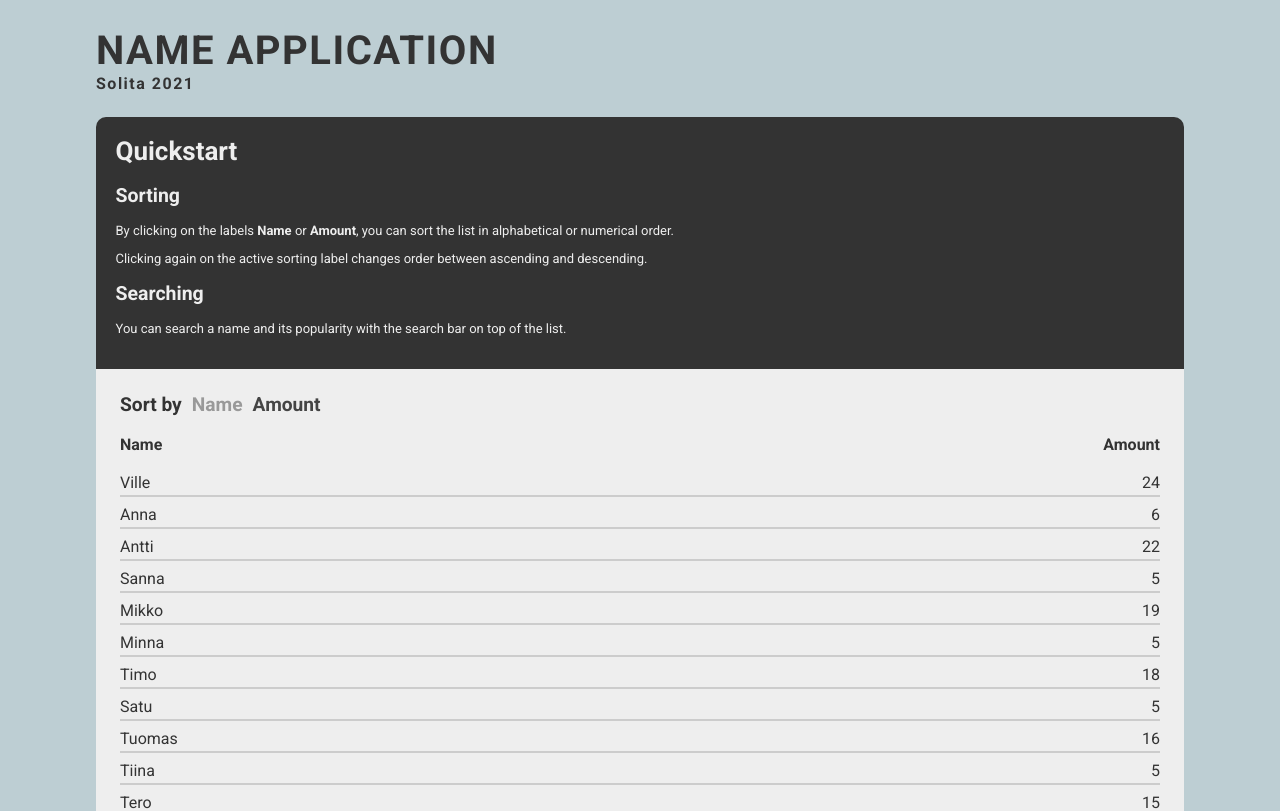
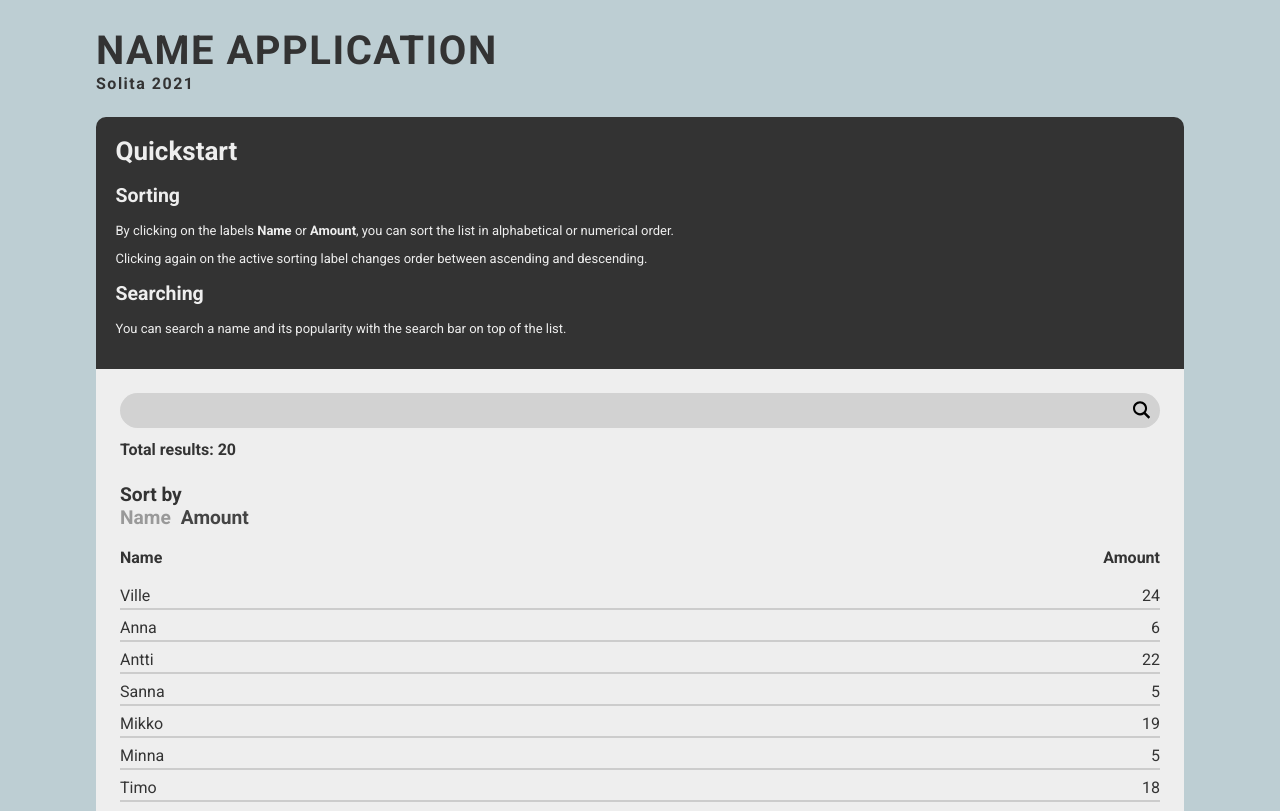
Before and after one commit to teekkari/solita-name-application, a React (Create React App) app: page / in a window 1280 px wide. Shown: the top 811 px of the page. Built offline with nearby package versions, Linux system fonts and the light colour scheme.

Commit message:
imported and added search component to Namelist component and changed 'sort by' text from span to div

```diff
--- a/src/components/Namelist.js
+++ b/src/components/Namelist.js
@@ -1,4 +1,5 @@
 import React from 'react';
+import Search from './Search';
 
 const names = require('./names.json').names;
 
@@ -60,8 +61,9 @@ class Namelist extends React.Component {
 
     render() {
         return <div className="namelist">
+        <Search />
         <div className="namelist-sorting">
-            <span className="namelist-sorting-sortby">Sort by</span>
+            <div className="namelist-sorting-sortby">Sort by</div>
             <button className={this.state.sortBy === 'name' ? "sort-active" : ""} onClick={ () => this.sortOnClick('name') }>Name</button>
             <button className={this.state.sortBy === 'amount' ? "sort-active" : ""} onClick={ () => this.sortOnClick('amount') }>Amount</button>
         </div>
```
